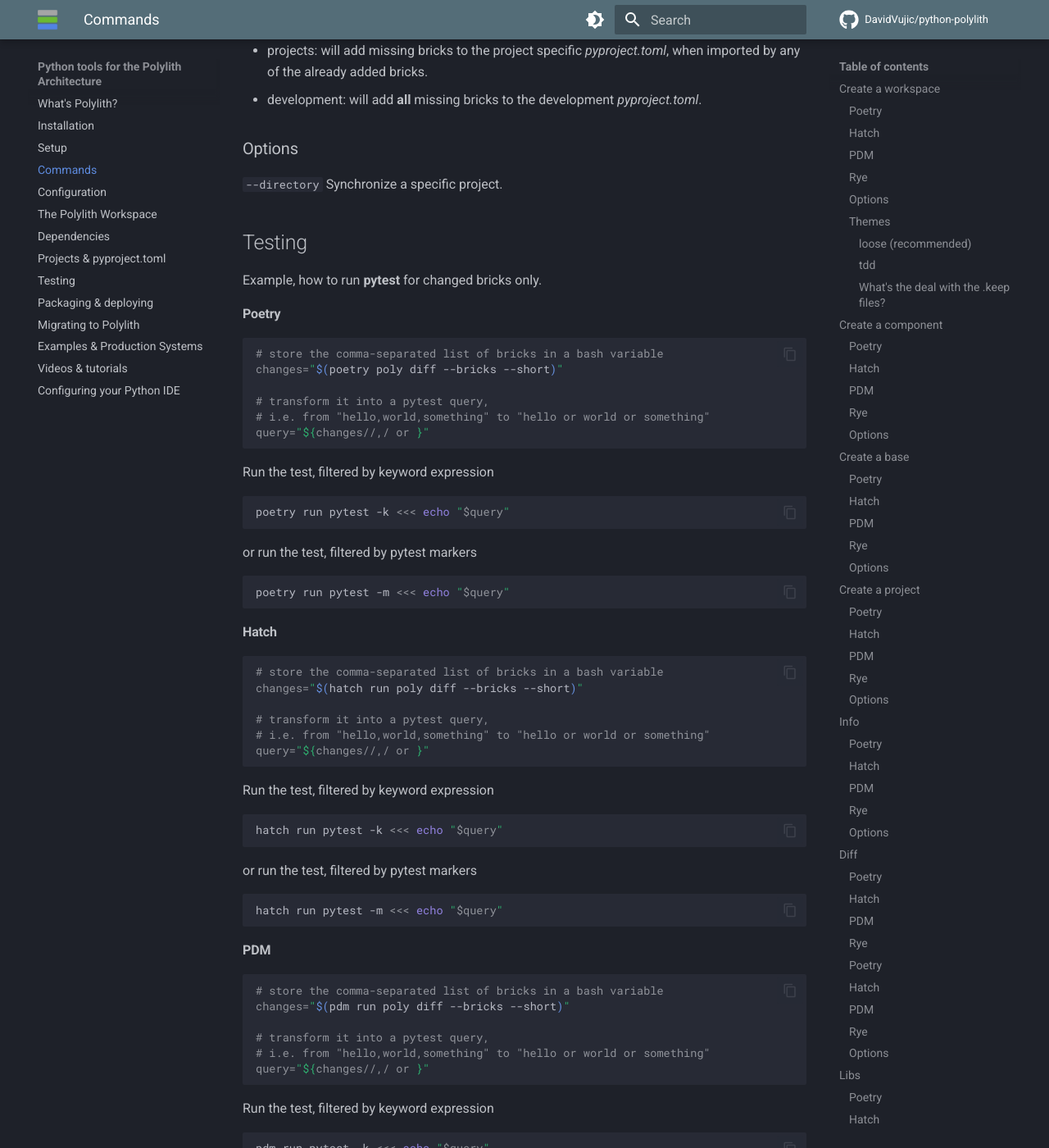
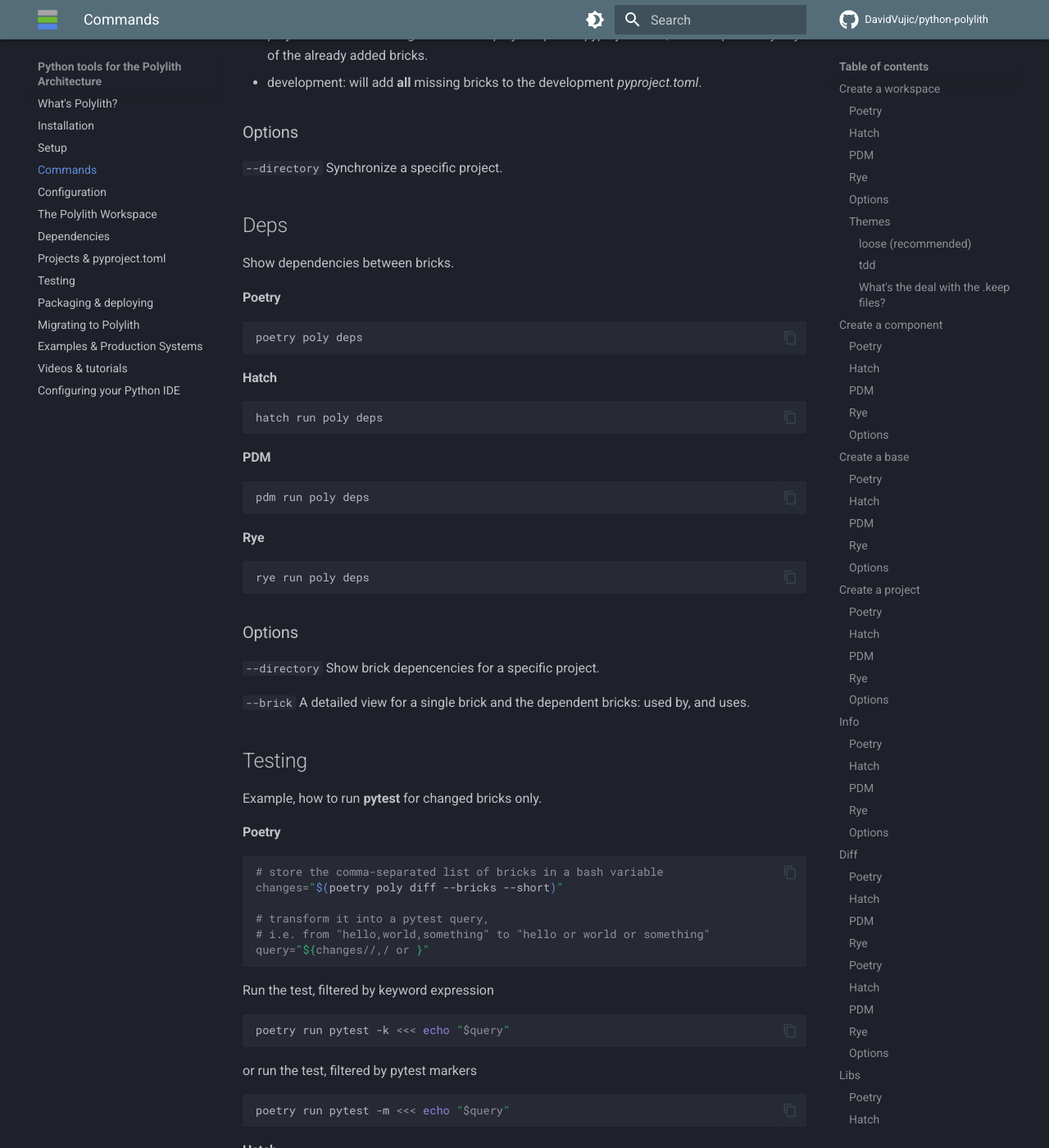
Before and after one commit to DavidVujic/python-polylith-docs, an MkDocs documentation site: the page built from docs/commands.md, in a window 1280 px wide and 1400 px high, scrolled down 8160 px. Shown: the whole window at 82% size. Built offline with MkDocs 1.6.1 and Material for MkDocs 9.7.7, drawn with Linux system fonts in a browser that asks for light colours; comment, search, counter and statistics services are not loaded.

Commit message:
add docs about the poly deps command

````diff
--- a/docs/commands.md
+++ b/docs/commands.md
@@ -236,7 +236,7 @@
 hatch run poly libs
 ```
 
-### PDM
+#### PDM
 ``` shell
 pdm run poly libs
 ```
@@ -338,6 +338,37 @@
 `--directory`
 Synchronize a specific project.
 
+
+## Deps
+Show dependencies between bricks.
+
+#### Poetry
+``` shell
+poetry poly deps
+```
+
+#### Hatch
+``` shell
+hatch run poly deps
+```
+
+#### PDM
+``` shell
+pdm run poly deps
+```
+
+#### Rye
+``` shell
+rye run poly deps
+```
+
+### Options
+`--directory`
+Show brick depencencies for a specific project.
+
+`--brick`
+A detailed view for a single brick and the dependent bricks: used by, and uses.
+
 ## Testing
 Example, how to run __pytest__ for changed bricks only.
 
````
